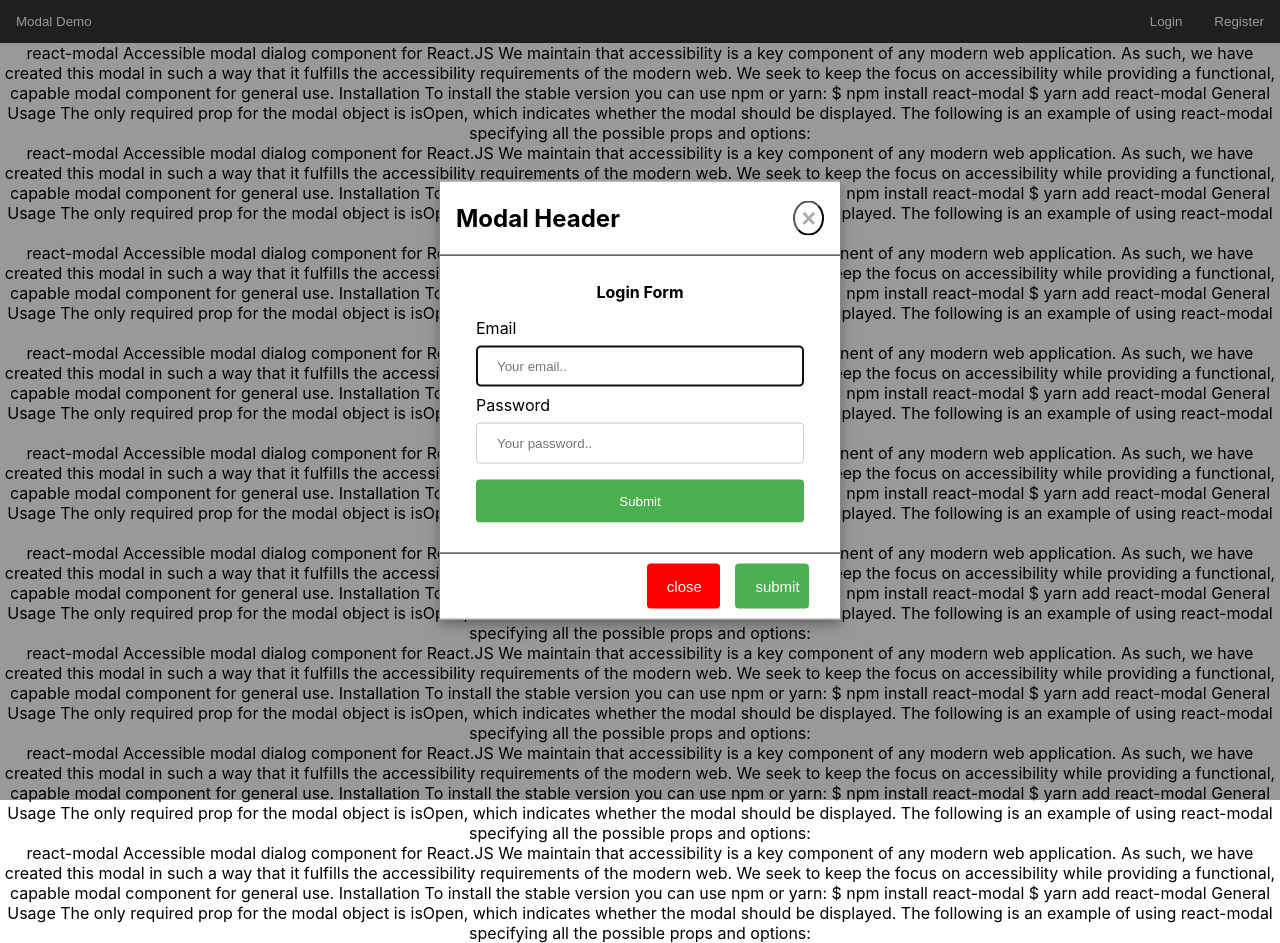
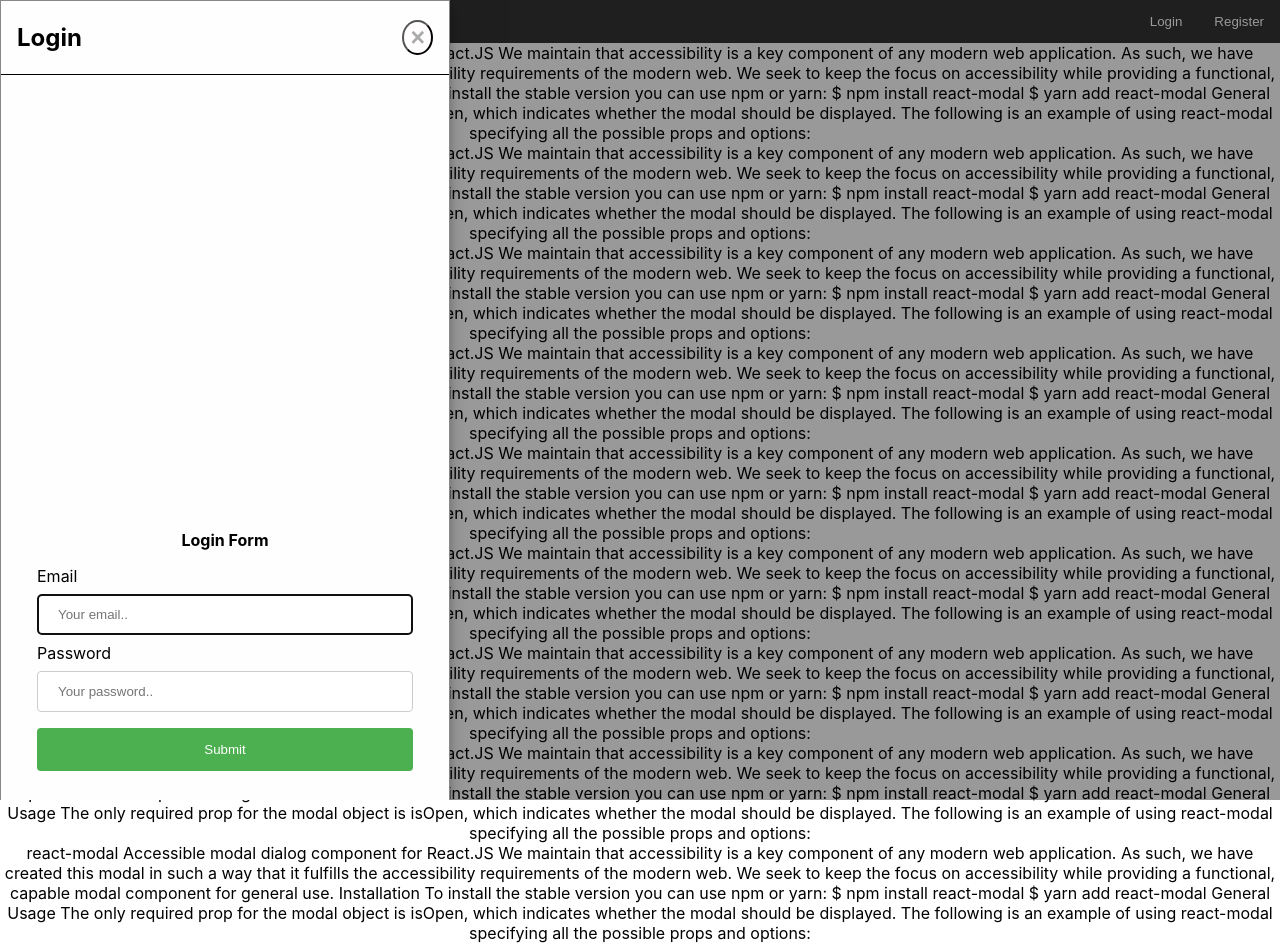
Before and after one commit to pesto-students/deep-dive-ajay14312, a React (Create React App) app in the folder react-exercises/modal-react/: page / in a window 1280 px wide. Both pictures are taken after a click on the button "Login". Built offline with nearby package versions, Linux system fonts and the light colour scheme.

Commit message:
Refactor home page and login page

```diff
--- a/react-exercises/modal-react/src/components/home/home.component.jsx
+++ b/react-exercises/modal-react/src/components/home/home.component.jsx
@@ -1,37 +1,32 @@
-
-import React from 'react';
+import React from "react";
 import Modal from "../../Modal";
-import { SignupComponent } from '../signup/signup.component';
-import { LoginComponent } from '../login/login.component';
-import { Header } from '../header/header.componet';
-import {DummyText} from '../dumy-text/dumy-text.component';
-import './home.style.css';
+import { SignupComponent } from "../signup/signup.component";
+import { LoginComponent } from "../login/login.component";
+import { Header } from "../header/header.componet";
+import { DummyText } from "../dumy-text/dumy-text.component";
+import "./home.style.css";
 
 export const Home = (props) => {
   return (
     <div className="App">
-      <Header openSignup ={props.openSignup} openLogin={props.openLogin}/>
-      <DummyText/>
+      <Header openSignup={props.openSignup} openLogin={props.openLogin} />
+      <DummyText />
 
-      {props.isLoginVisible && <Modal
-        isVisible={props.isLoginVisible}
-        modalProps={props.modalProps}
-        panelClass={["class1", "class2"]}
-        onModalClose={props.onModalClose}
-      >
-        <LoginComponent handleSubmit ={props.handleSubmit }/>
-      </Modal>}
+      {props.isLoginVisible && (
+        <LoginComponent
+          handleSubmit={props.handleSubmit}
+          isLoginVisible={props.isLoginVisible}
+          onModalClose={props.onModalClose}
+        />
+      )}
 
-      {props.isSignupVisible && <Modal
-        isVisible={props.isSignupVisible}
-        modalProps={props.modalProps}
-        panelClass={["class1", "class2"]}
-        onModalClose={props.onModalClose}
-      >
-        <SignupComponent handleSubmit ={props.handleSubmit }/>
-      </Modal>}
-
-      {/* {secondVisible && <Modal isVisible={secondVisible} onModalClose={check}>check</Modal>} */}
+      {props.isSignupVisible && (
+        <SignupComponent
+          handleSubmit={props.handleSubmit}
+          isSignupVisible={props.isSignupVisible}
+          onModalClose={props.onModalClose}
+        />
+      )}
     </div>
   );
-}
+};
--- a/react-exercises/modal-react/src/components/login/login.component.jsx
+++ b/react-exercises/modal-react/src/components/login/login.component.jsx
@@ -1,19 +1,44 @@
-import React from 'react';
-import './login.style.css';
+import React from "react";
+import "./login.style.css";
+import { useHistory } from "react-router-dom";
+import Modal from "../../Modal";
 
 export const LoginComponent = (props) => {
+  const history = useHistory();
+  const handleSubmit = () => {
+    history.push("/dashboard");
+  };
+
+  const modalProps = {
+    align: "left",
+    esc: false,
+    overlayClickClose: false,
+    footerInclude: false,
+  };
+
   return (
+    <React.Fragment>
+      <Modal
+        isVisible={props.isLoginVisible}
+        ModalTitle="Login"
+        modalProps={modalProps}
+        panelClass={["class1", "class2"]}
+        onModalClose={props.onModalClose}
+        onModalConfirmation={handleSubmit}
+      >
         <div className="login-form">
           <h3 className="text-center"> Login Form</h3>
-      <form action="/dashboard">
+          <form>
             <label htmlFor="email">Email</label>
-        <input type="email" id="fname"  placeholder="Your email.."/>
+            <input type="email" id="fname" placeholder="Your email.." />
 
             <label htmlFor="pwd">Password</label>
-        <input type="password" id="pwd"  placeholder="Your password.."/>
+            <input type="password" id="pwd" placeholder="Your password.." />
 
-        <input type="submit" value="Submit"/>
+            <input type="submit" value="Submit" onClick={handleSubmit} />
           </form>
         </div>
-  )
-}
+      </Modal>
+    </React.Fragment>
+  );
+};
```
Lines whose indentation alone changed are shown as unchanged.
